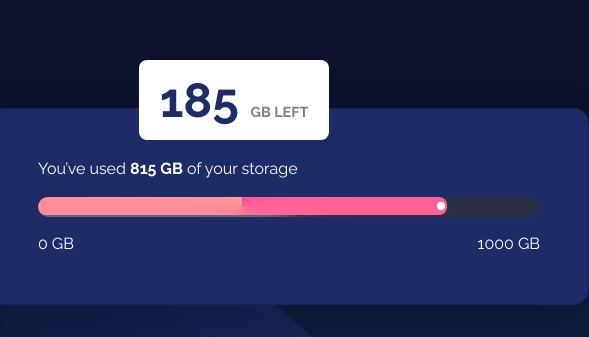
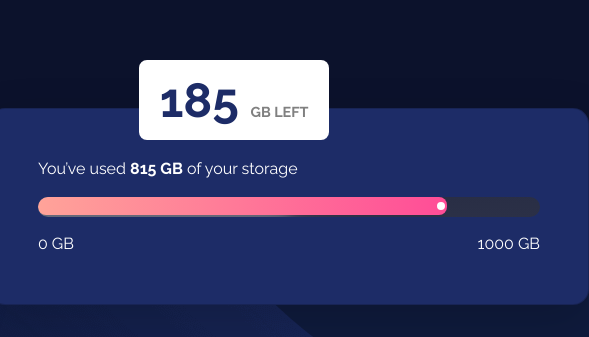
Before and after one commit to keokistevenson/SBA3-Flyo-Project, a plain HTML site: page index.html in a window 1280 px wide. Shown: the part 218-555 px from the top of the page, 691-1280 px from the left. Drawn offline with nearby package versions, Linux system fonts and the light colour scheme.

Commit message:
Modified README.md. Added reflections. Finally got my gradient working perfectly on the progress bar.

```diff
--- a/styles.css
+++ b/styles.css
@@ -16,7 +16,7 @@ main {
 }
 
 .progress-bar {
-    background: conic-gradient(hsl(335, 100%, 65%), hsl(6, 100%, 80%));
+    background: linear-gradient(90deg, hsl(6, 100%, 80%), hsl(335, 100%, 65%));
     height: 18px;
 }
 
```
Also changed, not shown: 2 other files.
